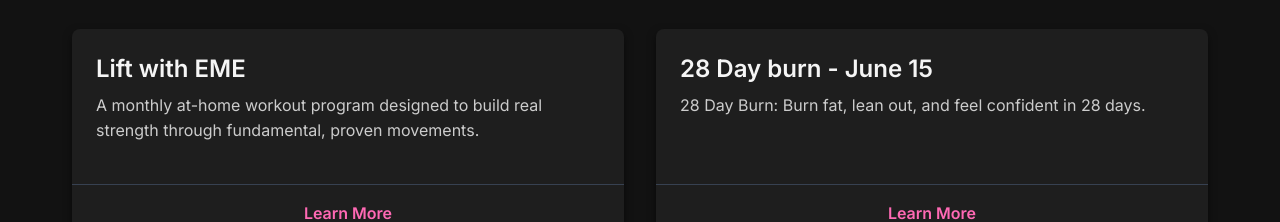
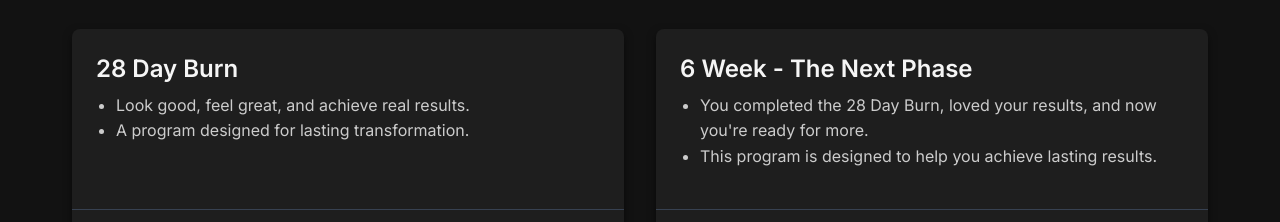
Before and after one commit to algometica/emelifts, a Next.js app: page / in a window 1280 px wide. Shown: the part 534-756 px from the top of the page. Built offline with nearby package versions, Linux system fonts and the light colour scheme.

Commit message:
fix pricing

```diff
--- a/src/components/Pricing.js
+++ b/src/components/Pricing.js
@@ -3,16 +3,22 @@ import PricingCard from './PricingCard';
 const Pricing = () => {
   const plans = [
     {
-      name: 'Lift with EME',
+      name: '28 Day Burn',
       price: 'Custom',
-      features: ['A monthly at-home workout program designed to build real strength through fundamental, proven movements.'],
-      link: 'https://www.trainerize.me/profile/emelifts/?planGUID=262791246d5549ceae96edfa38e59b05',
+      features: [
+        'Look good, feel great, and achieve real results.',
+        'A program designed for lasting transformation.'
+      ],
+      link: 'https://www.trainerize.me/profile/emelifts/?planGUID=e081c7397a73460f8f60bdec1ac84ea5',
     },
     {
-      name: '28 Day burn - June 15',
+      name: '6 Week - The Next Phase',
       price: 'Custom',
-      features: ['28 Day Burn: Burn fat, lean out, and feel confident in 28 days.'],
-      link: 'https://www.trainerize.me/profile/emelifts/?planGUID=e081c7397a73460f8f60bdec1ac84ea5',
+      features: [
+        'You completed the 28 Day Burn, loved your results, and now you\'re ready for more.',
+        'This program is designed to help you achieve lasting results.'
+      ],
+      link: 'https://www.trainerize.me/checkout/emelifts/EMELYN.ESCOBIDO?planGUID=b78be814504a4ef3b14dfcec85ccb8c3',
     },
   ];
 
--- a/src/components/PricingCard.js
+++ b/src/components/PricingCard.js
@@ -12,7 +12,7 @@ const PricingCard = ({ plan }) => {
               {plan.name}
             </h3>
 
-            <ul className="mb-4">
+            <ul className="mb-4 list-disc pl-5">
               {plan.features.map((feature, index) => (
                 <li key={index} className="text-gray-300 dark-card-text">{feature}</li>
               ))}
```
